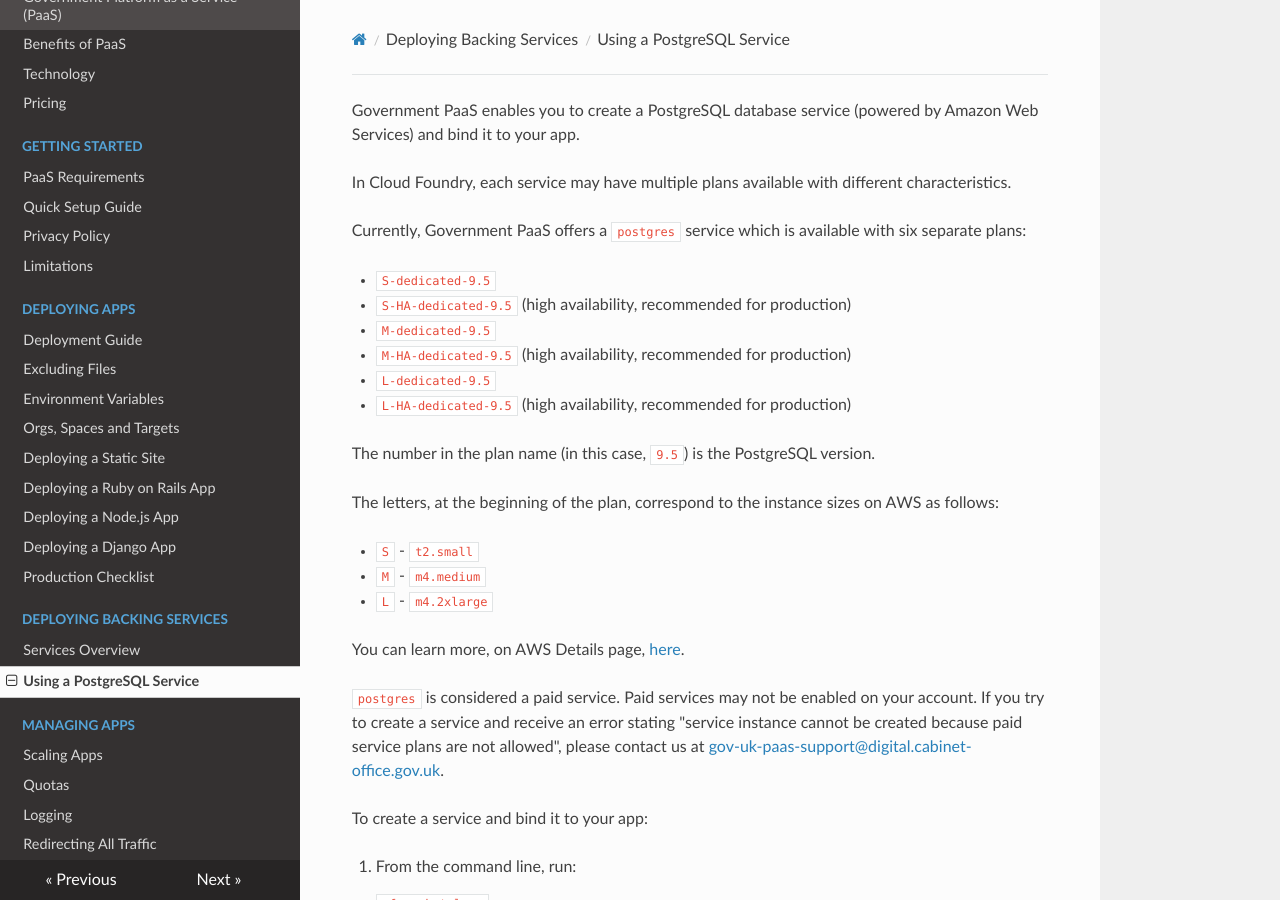
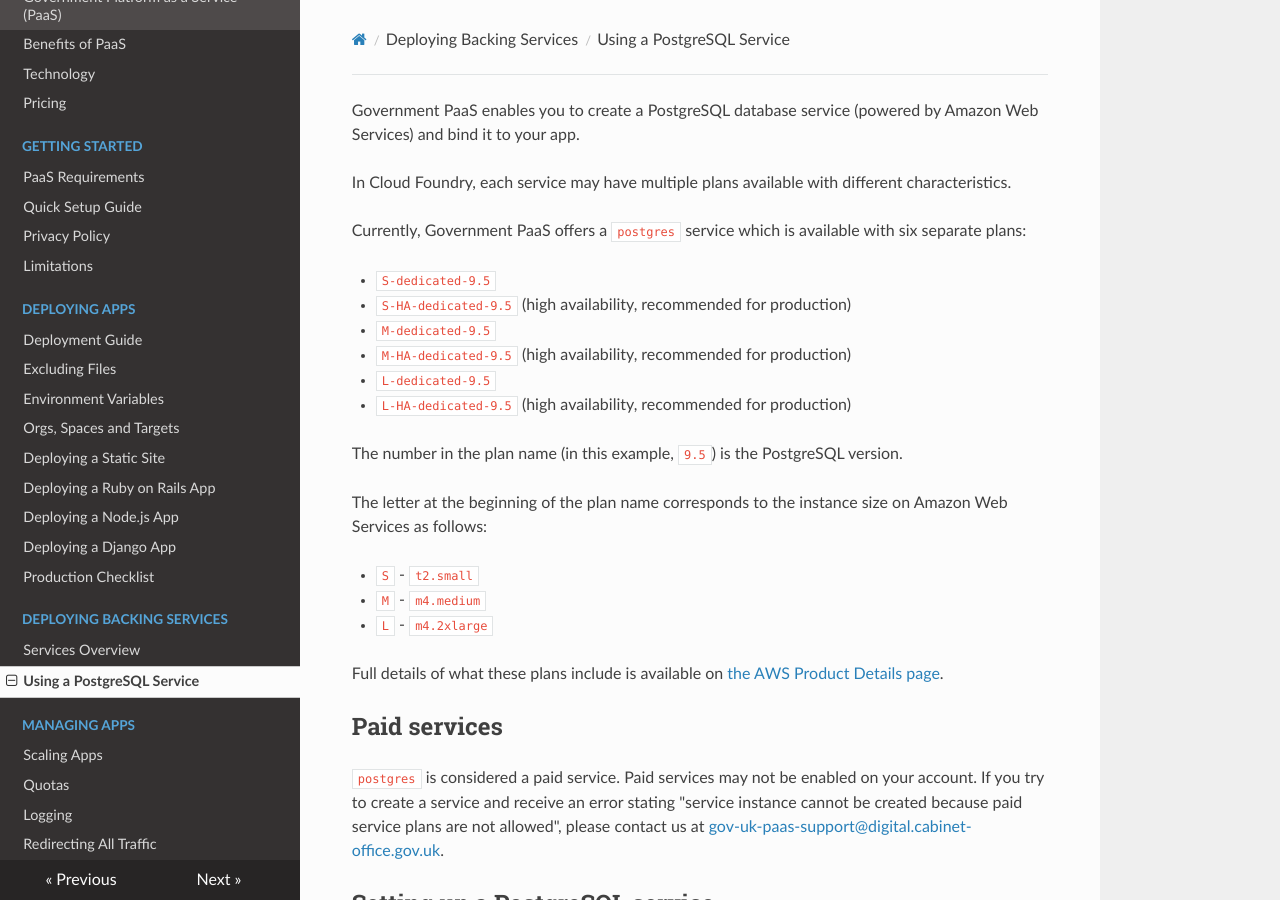
Before and after one commit to alphagov/paas-developer-docs, an MkDocs documentation site: the page built from docs/deploying_services/postgres.md, in a window 1280 px wide and 900 px high. Built offline with MkDocs 1.6.1, drawn with Linux system fonts in a browser that asks for light colours; nearby versions of some CDN libraries; old or Windows-style settings are respelled for this version of MkDocs.

Commit message:
Fix grammar

```diff
--- a/docs/deploying_services/postgres.md
+++ b/docs/deploying_services/postgres.md
@@ -12,18 +12,22 @@ Currently, Government PaaS offers a ``postgres`` service which is available with
 * ``L-dedicated-9.5``
 * ``L-HA-dedicated-9.5`` (high availability, recommended for production)
 
-The number in the plan name (in this case, ``9.5``) is the PostgreSQL version.
+The number in the plan name (in this example, ``9.5``) is the PostgreSQL version.
 
-The letters, at the beginning of the plan, correspond to the instance sizes on AWS as follows:
+The letter at the beginning of the plan name corresponds to the instance size on Amazon Web Services as follows:
 
 * ``S`` - ``t2.small``
 * ``M`` - ``m4.medium``
 * ``L`` - ``m4.2xlarge``
 
-You can learn more, on AWS Details page, [here](https://aws.amazon.com/rds/details/#DB_Instance_Classes).
+Full details of what these plans include is available on [the AWS Product Details page](https://aws.amazon.com/rds/details/#DB_Instance_Classes).
+
+## Paid services
 
 ``postgres`` is considered a paid service. Paid services may not be enabled on your account. If you try to create a service and receive an error stating "service instance cannot be created because paid service plans are not allowed", please contact us at [gov-uk-paas-support@digital.cabinet-office.gov.uk](mailto:gov-uk-paas-support@digital.cabinet-office.gov.uk).
 
+
+## Setting up a PostgreSQL service
 
 To create a service and bind it to your app:
 
```
